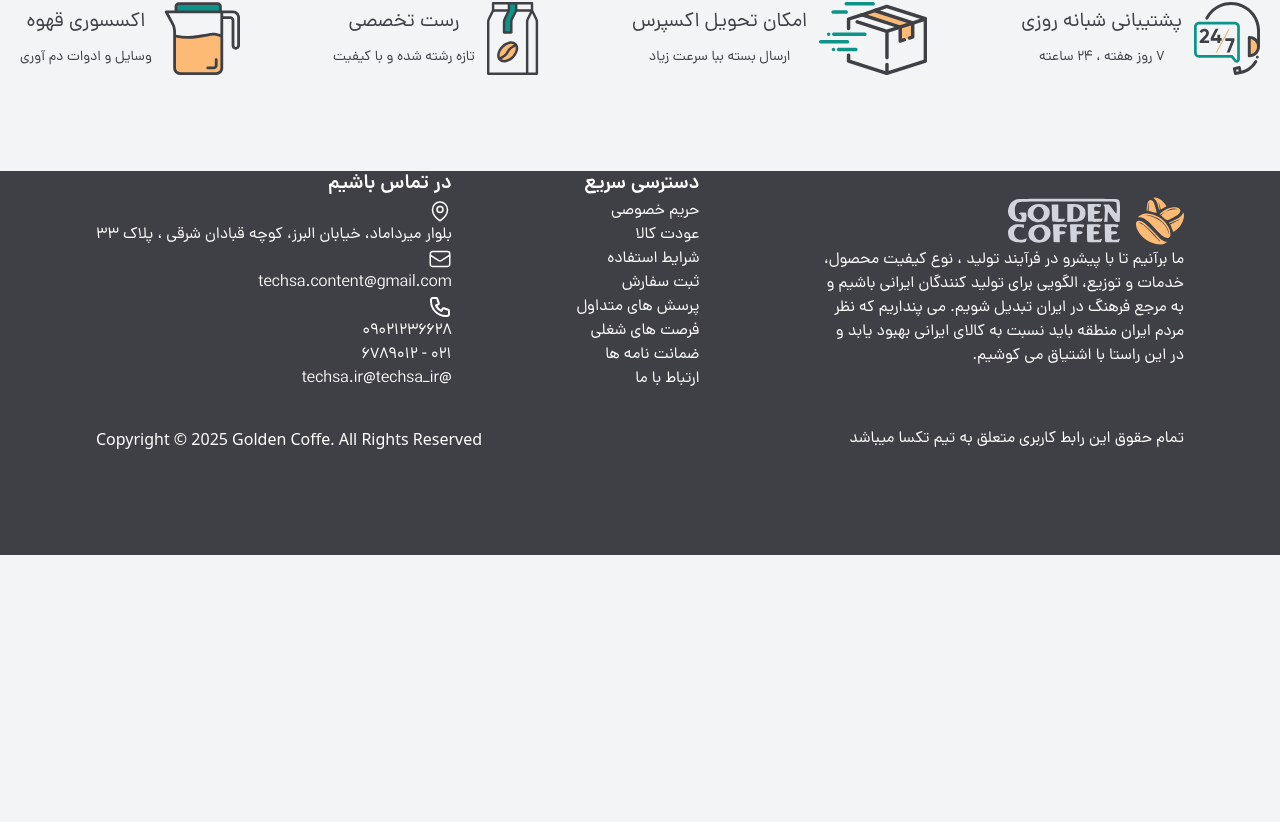
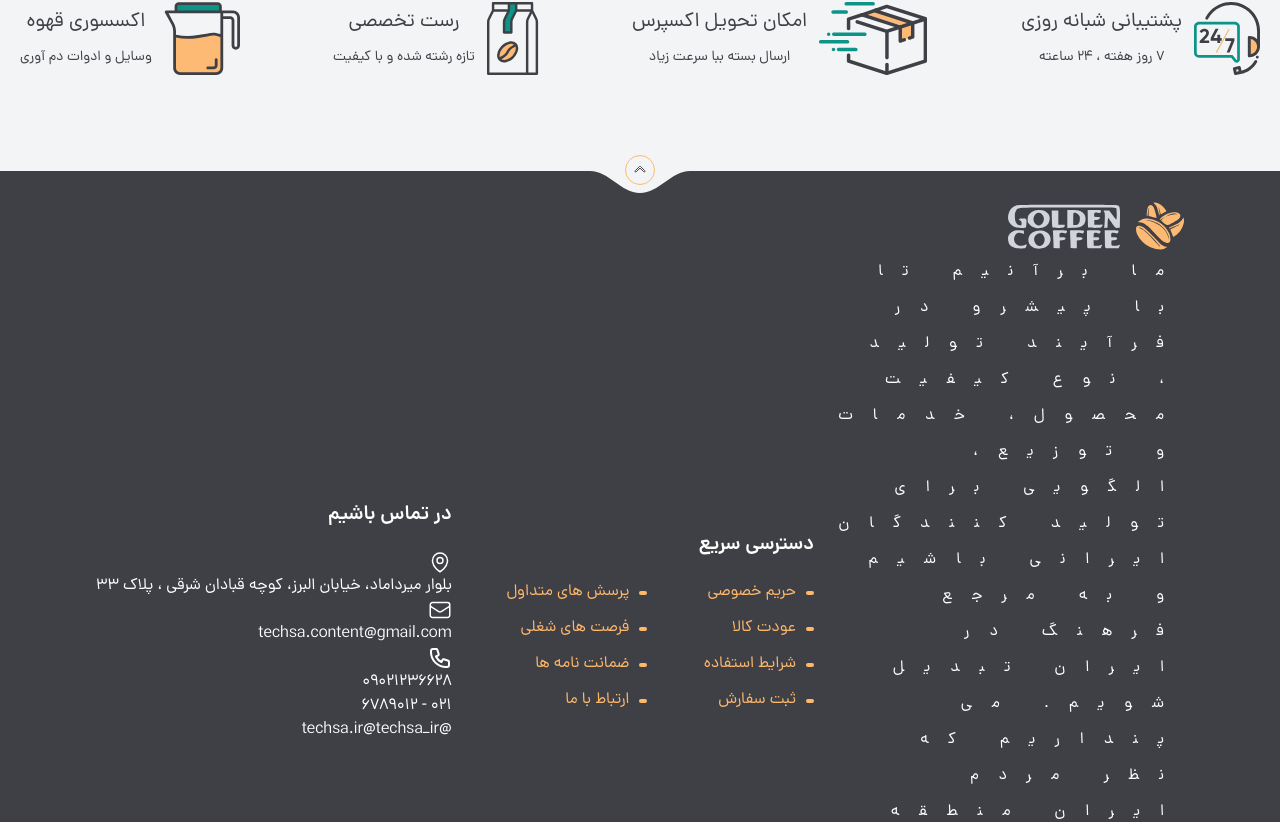
Before and after one commit to techsaDevs/coffeShop, a Next.js app: page / in a window 1280 px wide. Shown: the part 4518-5340 px from the top of the page. Before the commit the page ends 5073 px from the top, so only its background shows below. Built offline with nearby package versions, Linux system fonts and the light colour scheme; data requests are answered from the project's data file.

Commit message:
add quick access in footer

```diff
--- a/src/Components/Footer.tsx
+++ b/src/Components/Footer.tsx
@@ -6,10 +6,13 @@ import Link from 'next/link'
 import LocationSVG from './SVGs/footer/LocationSVG'
 import MessageSVG from './SVGs/footer/MessageSVG'
 import PhoneSVG from './SVGs/home/contact/PhoneSVG'
+import ShapeSVG from './SVGs/home/landing/ShapeSVG'
+import FooterBtn from './Footer/FooterBtn'
+import QuickAccess from './Footer/QuickAccess'
 
 const Footer = () => {
 
-  const quickAccess: IHeaderMenuItemBase[] = [
+  const quickAccessList: IHeaderMenuItemBase[] = [
     {
       id: "1",
       link: "/",
@@ -53,20 +56,22 @@ const Footer = () => {
   ]
 
   return (
-    <div className='bg-[#3f3f46] text-white w-full px-24 h-96 hidden md:block'>
+    <div className='bg-[#3f3f46] text-white w-full px-24 p hidden md:block relative'>
 
-      <div className="">
+      <div className="hidden md:block">
+        <ShapeSVG className='invisible md:visible absolutebCenter top-0 rotate-180 fill-body w-24-1 h-[22px]' width={100} height={22} />
 
+        <FooterBtn />
       </div>
 
-      <div className="flexBetween">
+      <div className="flexBetween py-7">
         <div className="">
           <div className="flex items-center gap-4">
             <LogoSVG className='size-12' />
             <LogoTypeSVG className="w-28" />
             <img src="/footer/techsaDevTeam--dark.logo.png" alt="" className='footer-logo w-26' />
           </div>
-          <p className="max-w-[360px]">
+          <p className="max-w-[360px] leading-9" style={{ letterSpacing: 20 }}>
             ما برآنیم تا با پیشرو در فرآیند  تولید ، نوع کیفیت محصول، خدمات و
             توزیع، الگویی برای تولید کنندگان ایرانی باشیم و به مرجع فرهنگ در ایران
             تبدیل شویم. می پنداریم که نظر مردم ایران منطقه باید نسبت به کالای ایرانی
@@ -74,19 +79,9 @@ const Footer = () => {
           </p>
         </div>
 
-
-
         <div className="">
           <h3 className="footer-title">دسترسی سریع</h3>
-          <ul className="">
-            {
-              quickAccess.map(({ id, link, title }) => (
-                <li className="" key={id}>
-                  <Link href={link}>{title}</Link>
-                </li>
-              ))
-            }
-          </ul>
+          <QuickAccess list={quickAccessList} />
         </div>
         <div className="">
           <h3 className="footer-title">در تماس باشیم</h3>
--- /dev/null
+++ b/src/Components/Footer/FooterBtn.tsx
@@ -0,0 +1,13 @@
+"use client"
+import React from 'react'
+import ArrowDownSVG from '../SVGs/home/landing/ArrowDownSVG'
+
+const FooterBtn = () => {
+  return (
+    <button className='arrowBtn top-0 rotate-180 -translate-y-4'>
+      <ArrowDownSVG className='w-5 h-5 stroke-foreground' width={20} height={20} />
+    </button>
+  )
+}
+
+export default FooterBtn
--- /dev/null
+++ b/src/Components/Footer/QuickAccess.tsx
@@ -0,0 +1,28 @@
+"use client"
+import { IHeaderMenuItemBase } from '@/lib/types'
+import Link from 'next/link'
+import { usePathname } from 'next/navigation'
+import React from 'react'
+
+interface QuickAccessProps {
+    list: IHeaderMenuItemBase[]
+}
+
+const QuickAccess = ({ list }: QuickAccessProps) => {
+    const path = usePathname()
+
+    return (
+        <ul className="flex flex-col gap-3 flex-wrap w-[22rem] max-h-36">
+            {
+                list.map(({ id, link, title }: IHeaderMenuItemBase) => (
+                    <li className="space-x-2.5" key={id}>
+                        <span className={`w-2 h-1 inline-block rounded-xl ${path === link ? "bg-orange-300" : "hover:bg-orange-300 bg-white"}`} />
+                        <Link href={link} className={`${path === link ? "text-orange-300" : "hover:text-orange-300"}`}>{title}</Link>
+                    </li>
+                ))
+            }
+        </ul>
+    )
+}
+
+export default QuickAccess;
--- a/src/Components/Home/Landing.tsx
+++ b/src/Components/Home/Landing.tsx
@@ -30,7 +30,7 @@ const Landing = () => {
 
       </Container>
 
-      <ShapeSVG className='invisible md:visible absolutebCenter fill-body w-24-1 h-[22px]' width={100} height={22} />
+      <ShapeSVG className='invisible md:visible absolutebCenter bottom-0 fill-body w-24-1 h-[22px]' width={100} height={22} />
       <LandingButton />
     </section>
   );
--- a/src/Components/Home/Landing/LandingButton.tsx
+++ b/src/Components/Home/Landing/LandingButton.tsx
@@ -9,7 +9,7 @@ const LandingButton = () => {
     }
 
     return (
-        <button onClick={handleClick} className="w-[30px] h-[30px] rounded-full border border-orange-300 flexCenter absolutebCenter translate-y-1/2 invisible md:visible cursor-pointer">
+        <button onClick={handleClick} className="arrowBtn bottom-0 translate-y-1/2">
             <ArrowDownSVG className='w-5 h-5 stroke-foreground' width={20} height={20} />
         </button>
     )
--- a/src/Components/SVGs/home/landing/ArrowDownSVG.tsx
+++ b/src/Components/SVGs/home/landing/ArrowDownSVG.tsx
@@ -1,3 +1,4 @@
+"use client"
 import { Itsxsvg } from '@/lib/types'
 import React from 'react'
 
--- a/src/app/globals.css
+++ b/src/app/globals.css
@@ -151,7 +151,7 @@ html.dark ::-webkit-scrollbar-thumb { @apply bg-[#4b5563]; }
 .circle_midd { @apply w-[145px] h-[145px] border-white/50 }
 .circle_smal { @apply w-[95px] h-[95px] border-white/80 }
 
-.absolutebCenter { @apply absolute bottom-0 right-0 left-0 mx-auto }
+.absolutebCenter { @apply absolute right-0 left-0 mx-auto }
 
 
 @media (width >= 80rem /* 1280px */) {
@@ -178,7 +178,7 @@ html.dark ::-webkit-scrollbar-thumb { @apply bg-[#4b5563]; }
 }
 
 .footer-title {
-  @apply font-dana-dbold text-xl
+  @apply font-dana-dbold text-xl mb-5
 }
 
 .service-icon { @apply block }
@@ -188,3 +188,9 @@ html.dark ::-webkit-scrollbar-thumb { @apply bg-[#4b5563]; }
 
 .footer-logo { @apply hidden }
 .dark .footer-logo { @apply block }
+
+.arrowBtn {
+  @apply absolute right-0 left-0 flex items-center justify-center
+   w-[30px] h-[30px] rounded-full border border-orange-300
+   mx-auto invisible md:visible cursor-pointer
+}
```
Lines whose indentation alone changed are shown as unchanged.
